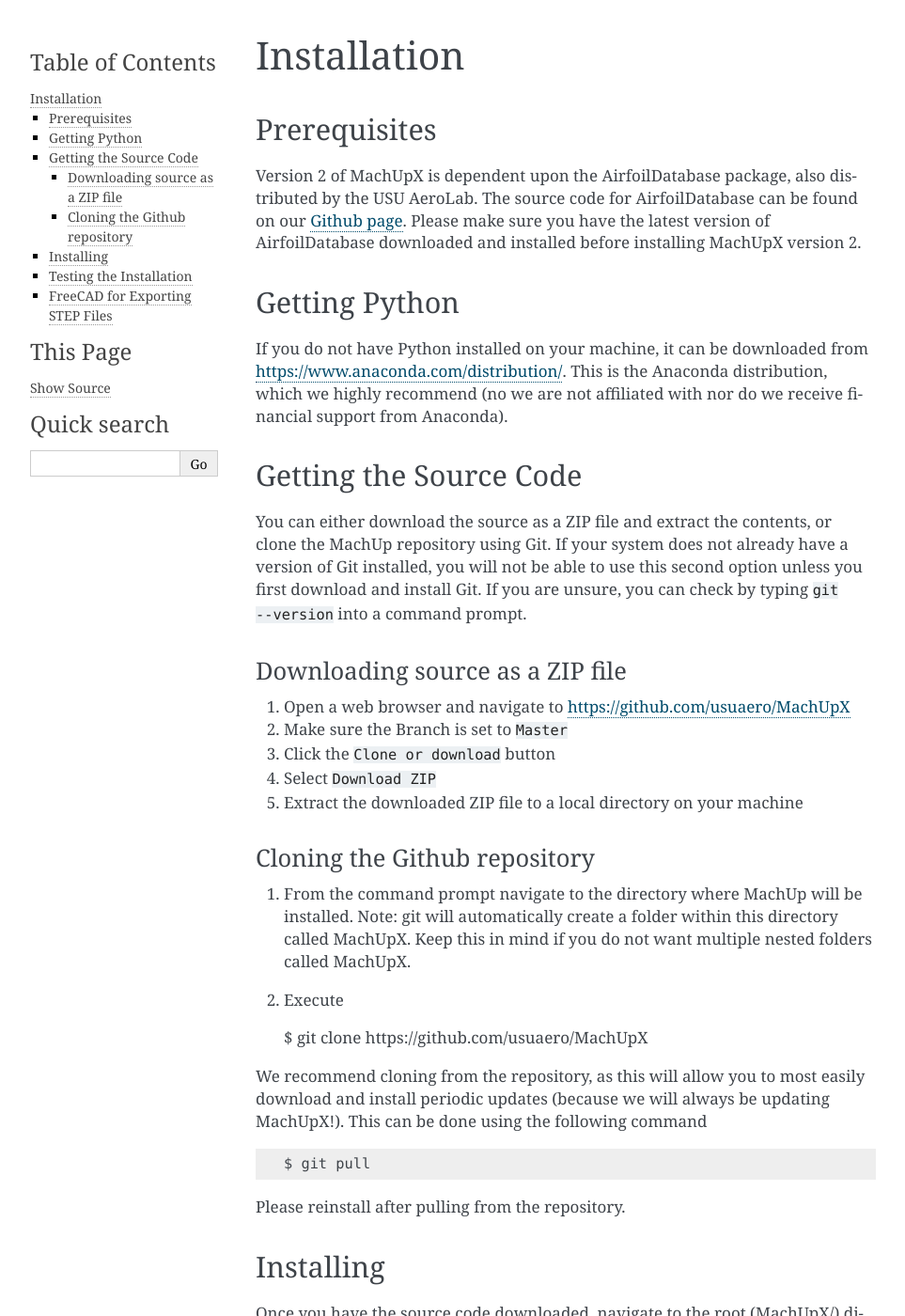
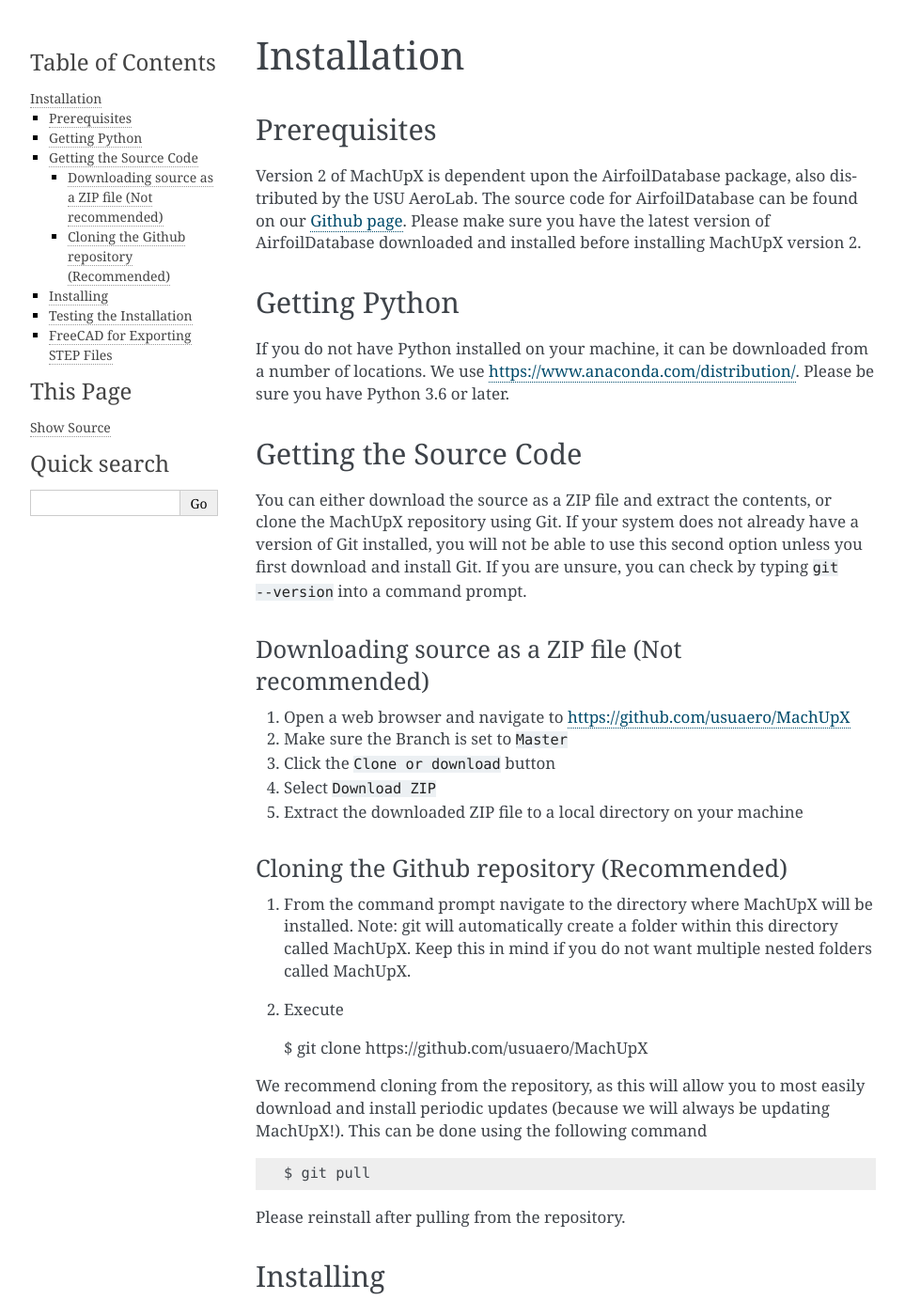
Before and after one commit to usuaero/MachUpX, a Sphinx documentation site: the page built from docs/source/installation.md, in a window 1280 px wide and 1400 px high. Shown: the whole window at 94% size, without its empty margins (148-1111 px from the left). Built offline with Sphinx 7.4.7, drawn with Linux system fonts in a browser that asks for light colours; some of the changed text lies outside the part shown.

Commit message:
Updated docs.

```diff
--- a/docs/source/installation.md
+++ b/docs/source/installation.md
@@ -6,13 +6,13 @@
 
 ## Getting Python
 
-If you do not have Python installed on your machine, it can be downloaded from [https://www.anaconda.com/distribution/](https://www.anaconda.com/distribution/). This is the Anaconda distribution, which we highly recommend (no we are not affiliated with nor do we receive financial support from Anaconda).
+If you do not have Python installed on your machine, it can be downloaded from a number of locations. We use [https://www.anaconda.com/distribution/](https://www.anaconda.com/distribution/). Please be sure you have Python 3.6 or later.
 
 ## Getting the Source Code
 
-You can either download the source as a ZIP file and extract the contents, or clone the MachUp repository using Git. If your system does not already have a version of Git installed, you will not be able to use this second option unless you first download and install Git. If you are unsure, you can check by typing `git --version` into a command prompt.
+You can either download the source as a ZIP file and extract the contents, or clone the MachUpX repository using Git. If your system does not already have a version of Git installed, you will not be able to use this second option unless you first download and install Git. If you are unsure, you can check by typing `git --version` into a command prompt.
 
-### Downloading source as a ZIP file
+### Downloading source as a ZIP file (Not recommended)
 
 1. Open a web browser and navigate to [https://github.com/usuaero/MachUpX](https://github.com/usuaero/MachUpX)
 2. Make sure the Branch is set to `Master`
@@ -20,9 +20,9 @@
 4. Select `Download ZIP`
 5. Extract the downloaded ZIP file to a local directory on your machine
 
-### Cloning the Github repository
+### Cloning the Github repository (Recommended)
 
-1. From the command prompt navigate to the directory where MachUp will be installed. Note: git will automatically create a folder within this directory called MachUpX. Keep this in mind if you do not want multiple nested folders called MachUpX.
+1. From the command prompt navigate to the directory where MachUpX will be installed. Note: git will automatically create a folder within this directory called MachUpX. Keep this in mind if you do not want multiple nested folders called MachUpX.
 2. Execute
 
     $ git clone https://github.com/usuaero/MachUpX
@@ -64,4 +64,4 @@
     $ conda-develop /usr/lib/freecad/Mod
     $ conda-develop /usr/lib/freecad/Gui
 
-The location of these directories will vary depending on your machine's configuration. When you call the aircraft_export_step() function, you may see `No modules found in /usr/lib/freecad-python3/Mod` or a similar error message in yellow or red text. This should not interfere with execution. Any other error message or a STEP file not being generated indicate that you have not properly configured FreeCAD for Python to recognize the FreeCAD modules.
+The location of these directories will vary depending on your machine's configuration. When you call the aircraft_export_step() function, you may see `No modules found in /usr/lib/freecad-python3/Mod` or a similar error message in yellow or red text. This means the libraries were found. Any other error message or a STEP file not being generated indicate that you have not properly configured FreeCAD for Python to recognize the FreeCAD modules.
```
Also changed, not shown: other parts of docs/source/installation.md (+1 -1 lines).
